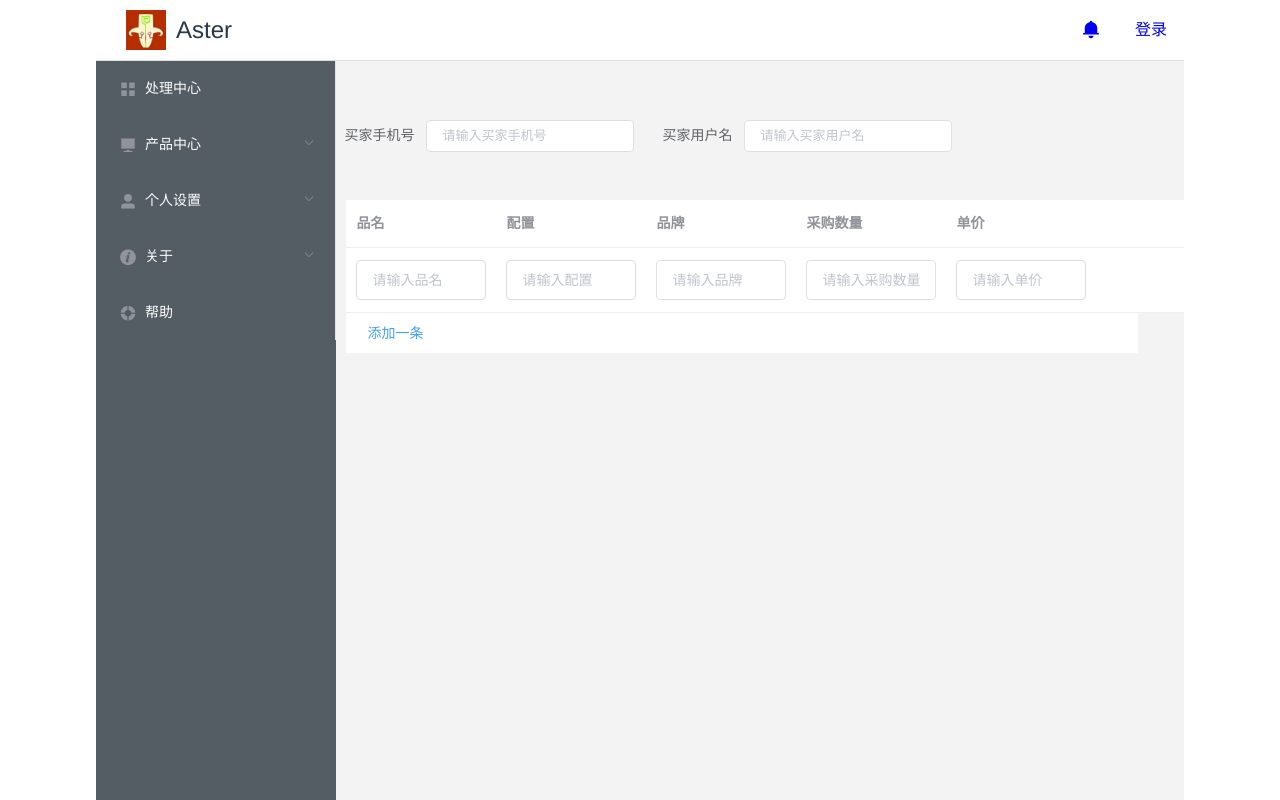
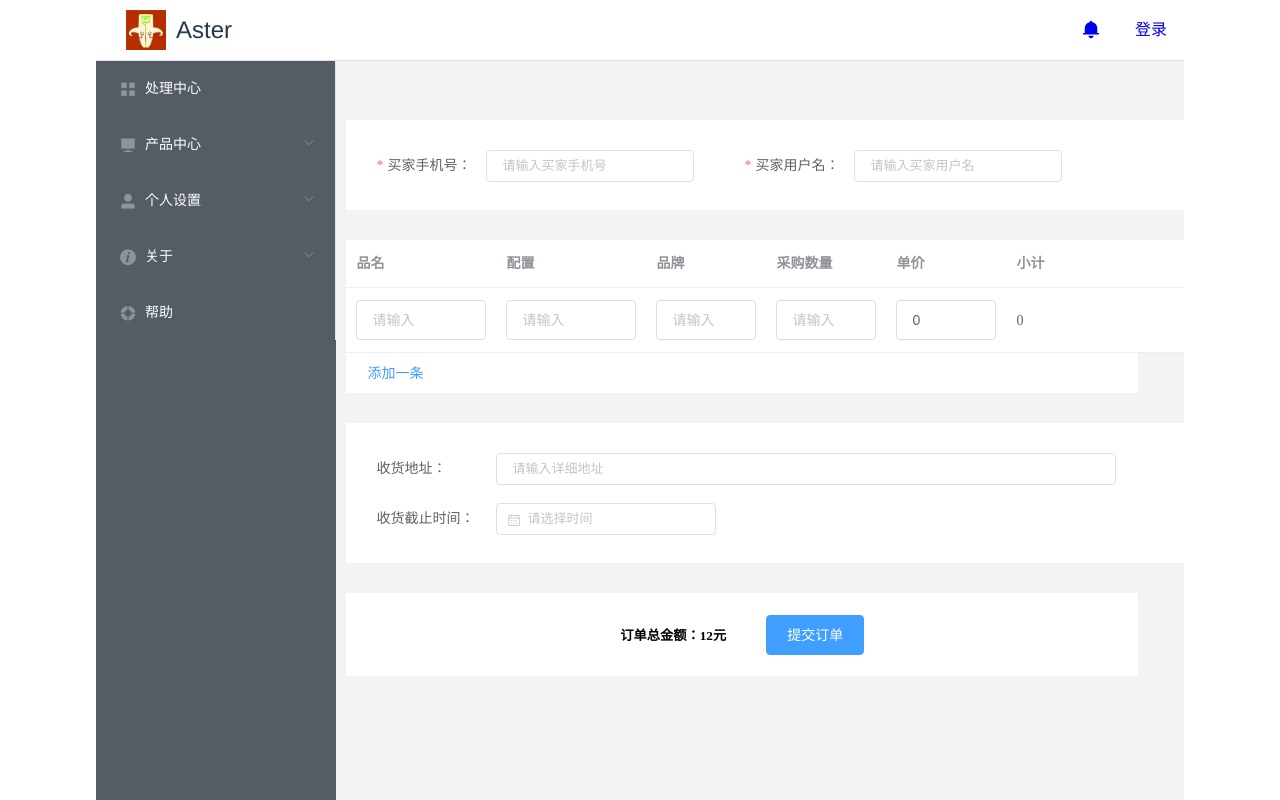
Before and after one commit to conhaifeng/aster, a Vue app: page /order/create in a window 1280 px wide. Built offline with nearby package versions, Linux system fonts and the light colour scheme.

Commit message:
1.创建订单页面完善，补全校验

```diff
--- a/src/page/order/create_order.vue
+++ b/src/page/order/create_order.vue
@@ -1,58 +1,85 @@
 <template>
   <div>
+    <div class="buyerInfo-mod">
       <el-form
         :model="accountInfo"
         ref="accountInfo"
-      :rules="rules"
+        :rules="buyerInfoRules"
         :inline="true"
-      label-width="100px"
-      label-position="right"
+        label-width="110px"
+        label-position="left"
         size="small"
       >
-      <el-form-item label="买家手机号">
+        <el-form-item label="买家手机号：" prop="buyerMobile">
           <el-input v-model="accountInfo.buyerMobile" placeholder="请输入买家手机号"></el-input>
         </el-form-item>
-      <el-form-item label="买家用户名">
+        <el-form-item label="买家用户名：" prop="buyerName">
           <el-input v-model="accountInfo.buyerName" placeholder="请输入买家用户名"></el-input>
         </el-form-item>
       </el-form>
-    <div class="orderTable">
+    </div>
+
+    <div class="product-mod">
       <el-table :data="productInfo">
         <el-table-column label="品名" width="150">
           <template slot-scope="scope">
-            <el-input v-model="scope.row.productName" placeholder="请输入品名"></el-input>
+            <el-input v-model="scope.row.productName" placeholder="请输入"></el-input>
           </template>
         </el-table-column>
         <el-table-column label="配置" width="150">
           <template slot-scope="scope">
-            <el-input v-model="scope.row.configuration" placeholder="请输入配置"></el-input>
+            <el-input v-model="scope.row.configuration" placeholder="请输入"></el-input>
           </template>
         </el-table-column>
-        <el-table-column label="品牌" width="150">
+        <el-table-column label="品牌" width="120">
           <template slot-scope="scope">
-            <el-input v-model="scope.row.brand" placeholder="请输入品牌"></el-input>
+            <el-input v-model="scope.row.brand" placeholder="请输入"></el-input>
           </template>
         </el-table-column>
-        <el-table-column label="采购数量" width="150">
+        <el-table-column label="采购数量" width="120">
           <template slot-scope="scope">
-            <el-input v-model="scope.row.amount" placeholder="请输入采购数量"></el-input>
+            <el-input v-model="scope.row.amount" placeholder="请输入"></el-input>
           </template>
         </el-table-column>
-        <el-table-column label="单价" width="150">
+        <el-table-column label="单价" width="120">
           <template slot-scope="scope">
-            <el-input v-model="scope.row.price" placeholder="请输入单价"></el-input>
+            <el-input v-model="scope.row.price" placeholder="请输入"></el-input>
           </template>
         </el-table-column>
-        <el-table-column width="100">
+        <el-table-column label="小计" width="110">
+          <template slot-scope="scope">
+            <span>{{getSubTotal(scope.row)}}</span>
+          </template>
+        </el-table-column>
+        <el-table-column width="80">
           <template slot-scope="slot">
             <el-button type="text" @click="deleteProduct(slot.$index)" v-if="isDeleteShow">删除</el-button>
           </template>
         </el-table-column>
-
       </el-table>
-      <div class="addButton">
+      <div class="product-add">
         <el-button type="text" @click="addProduct">添加一条</el-button>
       </div>
+    </div>
+    <div class="delivery-mod">
+      <el-form
+        :model="delivery"
+        ref="delivery"
+        label-width="120px"
+        label-position="left"
+        size="small"
+      >
+        <el-form-item label="收货地址：">
+          <el-input v-model="delivery.receiveAddress" placeholder="请输入详细地址"></el-input>
+        </el-form-item>
+        <el-form-item label="收货截止时间：">
+          <el-date-picker v-model="delivery.receiveTime" placeholder="请选择时间"></el-date-picker>
+        </el-form-item>
+      </el-form>
+    </div>
+    <div class="create-order-footer">
+      <h5>订单总金额：12元</h5>
+      <el-button type="primary">提交订单</el-button>
     </div>
   </div>
 </template>
@@ -71,10 +98,27 @@ export default {
           configuration: "",
           brand: "",
           amount: "",
-          price: ""
+          price: 0
         }
       ],
-      rules: {}
+      delivery: {
+        receiveAddress: "",
+        receiveTime: ""
+      },
+      buyerInfoRules: {
+        buyerMobile: [
+          { required: true, message: "不能为空", trigger: ["blur", "change"] },
+          {
+            min: 11,
+            max: 11,
+            message: "请输入正确的手机号",
+            trigger: ["blur"]
+          }
+        ],
+        buyerName: [
+          { required: true, message: "不能为空", trigger: ["blur", "change"] }
+        ]
+      }
     };
   },
   methods: {
@@ -97,19 +141,39 @@ export default {
       }
       this.productInfo.push(product);
     },
-    deleteProduct:function (index) {
-      if (this.productInfo.length <=1){
+    deleteProduct: function(index) {
+      if (this.productInfo.length <= 1) {
         return false;
       }
 
       this.productInfo.splice(index, 1);
+    },
+    getSubTotal: function(row) {
+      let subTotalMoney = 0;
+      if (row.price !== "") {
+        subTotalMoney = row.amount * row.price;
+      }
+
+      return subTotalMoney;
+    },
+    getTotal: function() {
+      let totalMoney = 0;
+      for (const product in this.productInfo) {
+        if (product.price === "") {
+          continue;
+        }
+
+        totalMoney += product.price;
+      }
+
+      return totalMoney;
     }
   },
   computed: {
-    isDeleteShow:function(){
+    isDeleteShow: function() {
       return this.productInfo.length > 1;
     }
-  },
+  }
 };
 </script>
 
@@ -119,14 +183,37 @@ export default {
   width: fit-content;
 }
 
-.orderTable {
+.buyerInfo-mod,
+.delivery-mod {
+  width: 850px;
+  margin-left: 20px;
+  padding: 30px;
+  padding-bottom: 10px;
+  box-sizing: border-box;
+  background-color: #fff;
+}
+
+.product-mod {
   margin-left: 20px;
 }
 
-.addButton {
+.product-add {
   background-color: #fff;
   padding-left: 20px;
   margin-right: 46px;
+  margin-bottom: 30px;
+}
+
+.create-order-footer {
+  background-color: #fff;
+  margin: 30px 46px 30px 20px;
+  padding: 10px 20px;
+  text-align: center;
+}
+
+.create-order-footer h5 {
+  display: -webkit-inline-box;
+  margin-right: 40px;
 }
 
 .el-table .el-button {
@@ -137,4 +224,7 @@ export default {
   display: inline-block;
 }
 
+.el-form-item {
+  margin-right: 50px;
+}
 </style>
```
Lines whose indentation alone changed are shown as unchanged.
